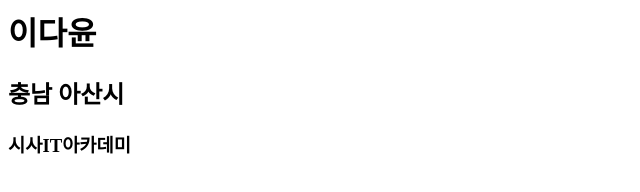
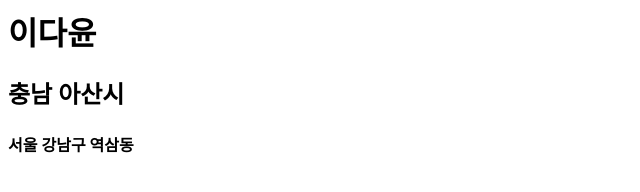
Before and after one commit to ekdbs/my-project3, a plain HTML site: page index.html in a window 1280 px wide. Shown: the full height of the page, 0-640 px from the left. Drawn offline with Linux system fonts and the light colour scheme.

Commit message:
소속 삭제 주소 추가

```diff
--- a/index.html
+++ b/index.html
@@ -5,6 +5,6 @@
 <body>
     <h1>이다윤</h1>
     <h2>충남 아산시</h2>
-    <h3>시사IT아카데미</h3>
+    <h4>서울 강남구 역삼동</h4>
 </body>
 </html>
```
